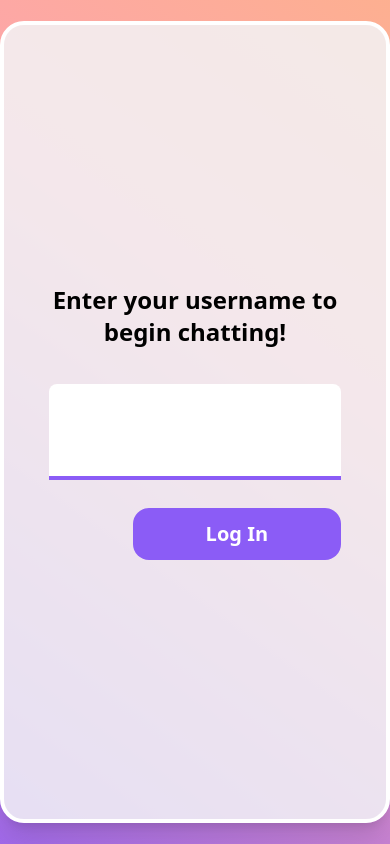
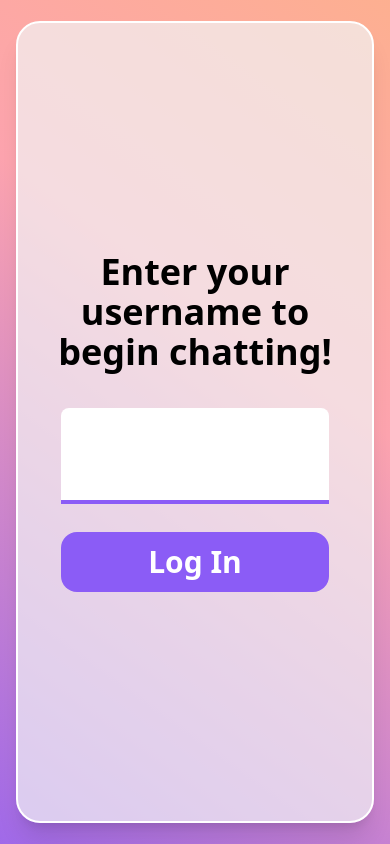
Before and after one commit to Quazf1x/WebSocket-Chat, a React (Vite) app in the folder Client/: page / in a window 390 px wide. Built offline with nearby package versions, Linux system fonts and the light colour scheme.

Commit message:
Ver 0.9.3 added mobile responsiveness for login page

```diff
--- a/Client/src/components/pages/LogIn.tsx
+++ b/Client/src/components/pages/LogIn.tsx
@@ -4,8 +4,8 @@ type LogInType = {
 
 const LogIn = ({ onLogIn }: LogInType) => {
   return (
-    <div className="base-wrapper w-[clamp(400px,50%,700px)] p-4 flex gap-5 flex-col justify-center items-center">
-      <h1 className="text-2xl text-center font-bold upp">
+    <div className="base-wrapper m-4 lg:m-0 w-full lg:w-[clamp(400px,50%,700px)] p-4 flex gap-5 flex-col justify-center items-center">
+      <h1 className="text-4xl  lg:text-2xl text-center font-bold upp">
         Enter your username to begin chatting!
       </h1>
       <form onSubmit={onLogIn} className="flex flex-col items-center w-5/6">
@@ -13,7 +13,7 @@ const LogIn = ({ onLogIn }: LogInType) => {
           required
           className="h-24 w-full mt-4 p-2 text-4xl outline-violet-500 border-b-4 border-b-violet-500 rounded-tr-lg rounded-tl-lg"
         />
-        <button className="max-w-52 mt-7 align-bottom self-end font-semibold bg-violet-500 p-3 rounded-2xl text-white w-full text-xl transition-all hover:opacity-90 active:scale-95">
+        <button className="md:max-w-52 mt-7 align-bottom md:self-end font-semibold text-3xl lg:text-xl bg-violet-500 p-3 rounded-2xl text-white w-full transition-all hover:opacity-90 active:scale-95">
           Log In
         </button>
       </form>
--- a/Client/src/index.css
+++ b/Client/src/index.css
@@ -10,5 +10,5 @@
 
 .base-wrapper {
   height: 95%;
-  @apply bg-gray-100/85 rounded-3xl border-4 border-white  shadow-xl;
+  @apply bg-gray-100/70 rounded-3xl border-2 border-white  shadow-xl;
 }
```
